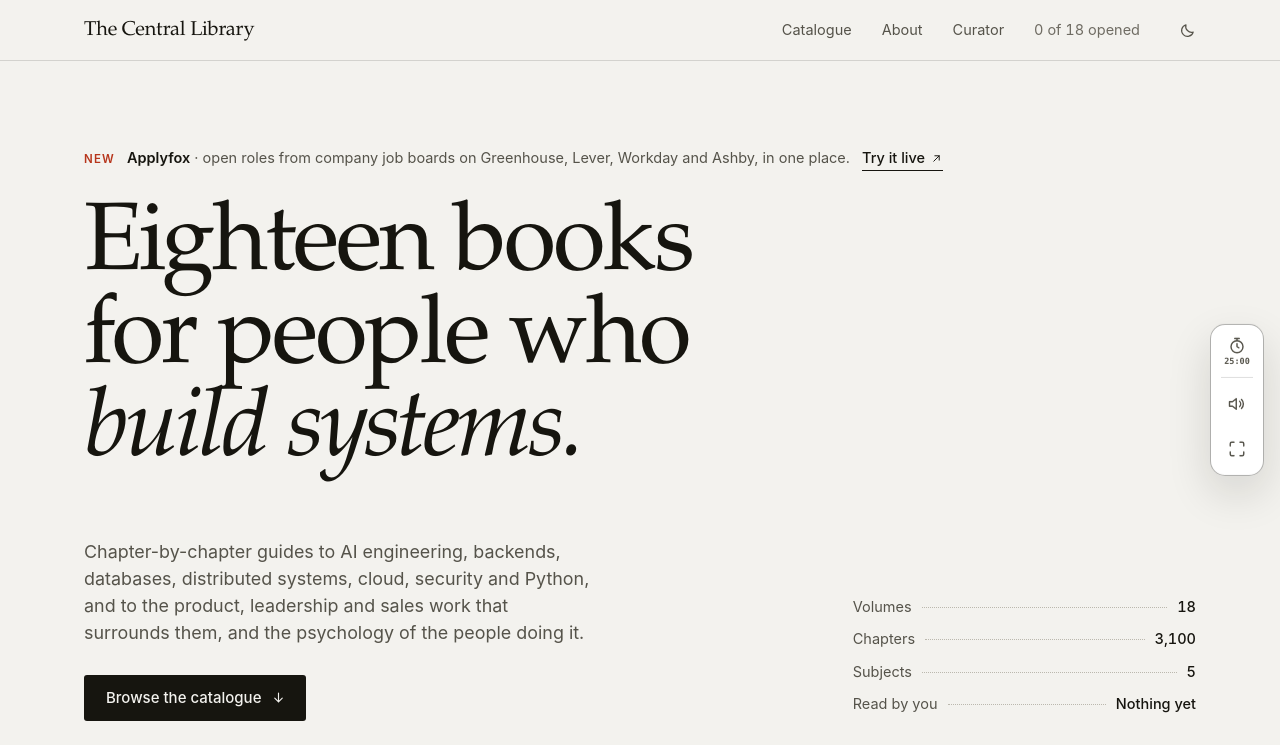
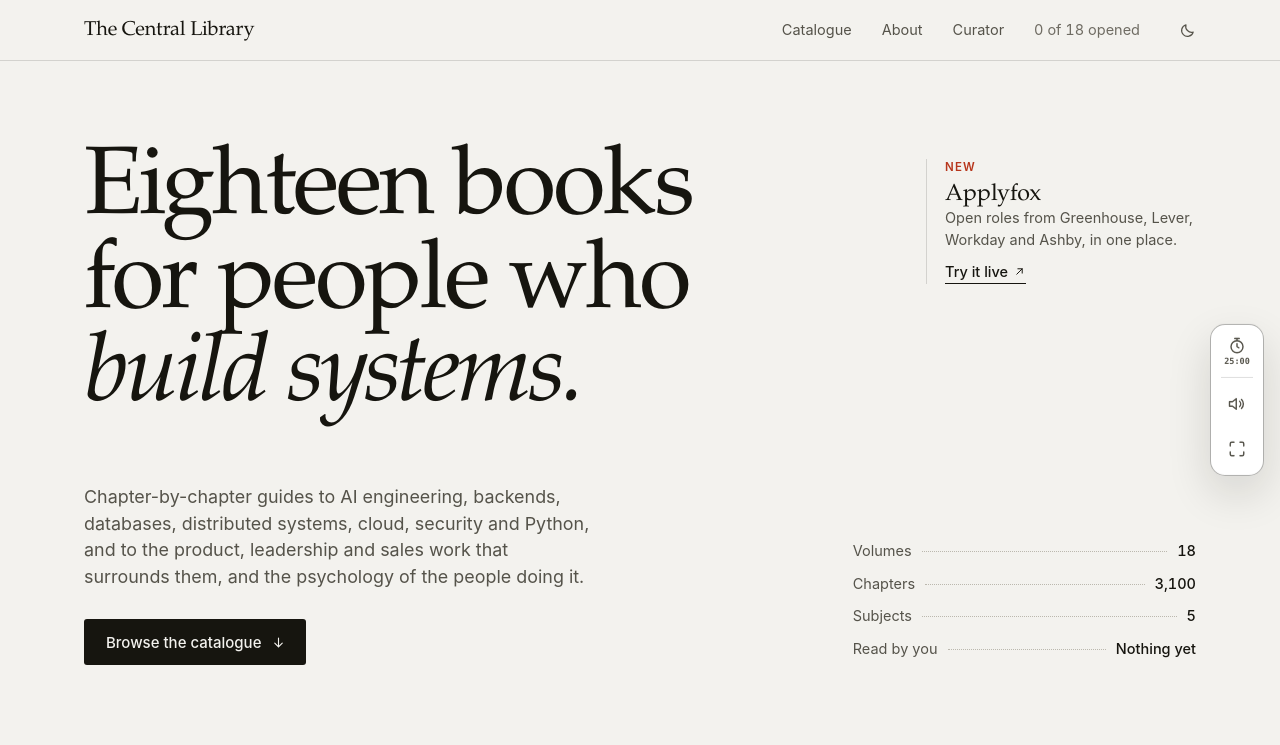
Before and after one commit to harshdotcom/AI-Systems, a plain HTML site: page index.html in a window 1280 px wide. Shown: the top 745 px of the page. Drawn offline with Linux system fonts and the light colour scheme; a web font is replaced by a local one.

Commit message:
Move Applyfox notice beside the library headline
Co-Authored-By: Claude Opus 5.5 <noreply@anthropic.com>

```diff
--- a/index.html
+++ b/index.html
@@ -213,14 +213,22 @@
       text-wrap: balance;
     }
     .hero-title em { font-style: italic; letter-spacing: -.035em; }
+    .hero-top {
+      display: grid;
+      grid-template-columns: minmax(0, 1fr) minmax(220px, 270px);
+      column-gap: var(--gutter);
+      align-items: start;
+    }
     .hero-note {
-      display: inline-flex; align-items: baseline; flex-wrap: wrap; gap: 4px 12px;
-      margin-bottom: clamp(18px, 2.6vw, 30px);
-      font-size: 14.5px; color: var(--ink-muted);
+      display: flex; flex-direction: column; align-items: flex-start; gap: 6px;
+      margin-top: .9em;
+      padding-left: 18px;
+      border-left: 1px solid var(--rule);
+      font-size: 14.5px; line-height: 1.5; color: var(--ink-muted);
     }
     .hero-note-tag { font-size: 11.5px; font-weight: 600; letter-spacing: .1em; text-transform: uppercase; color: var(--accent); }
-    .hero-note strong { color: var(--ink); font-weight: 600; }
-    .hero-note-go { display: inline-flex; align-items: center; gap: 5px; color: var(--ink); font-weight: 500; border-bottom: 1px solid currentColor; }
+    .hero-note strong { display: block; font-family: var(--font-display); font-size: 1.45rem; font-weight: 400; line-height: 1.1; color: var(--ink); }
+    .hero-note-go { display: inline-flex; align-items: center; gap: 5px; margin-top: 4px; color: var(--ink); font-weight: 500; border-bottom: 1px solid currentColor; }
     .hero-note-go svg { width: 13px; height: 13px; transition: transform .25s var(--ease-out); }
     .hero-note:hover .hero-note-go svg { transform: translate(2px, -2px); }
     .hero-body {
@@ -993,6 +1001,8 @@
     }
 
     @media (max-width: 860px) {
+      .hero-top { grid-template-columns: minmax(0, 1fr); }
+      .hero-note { margin-top: 26px; }
       .hero-body { grid-template-columns: minmax(0, 1fr); row-gap: 34px; }
       .ledger { grid-column: 1; max-width: 420px; }
       .idx-group { grid-template-columns: minmax(0, 1fr); }
@@ -1132,12 +1142,14 @@
 
     <!-- Opening -->
     <section class="hero" aria-labelledby="hero-title">
-      <a class="hero-note rise" href="https://harshdotcom.github.io/Applyfox/" target="_blank" rel="noopener">
-        <span class="hero-note-tag">New</span>
-        <span><strong>Applyfox</strong> · open roles from company job boards on Greenhouse, Lever, Workday and Ashby, in one place.</span>
-        <span class="hero-note-go">Try it live<svg viewBox="0 0 24 24" fill="none" stroke="currentColor" stroke-width="1.8" stroke-linecap="round" stroke-linejoin="round" aria-hidden="true"><path d="M7 17 17 7M9 7h8v8"/></svg></span>
-      </a>
-      <h1 class="hero-title rise" id="hero-title"><span id="hero-count">Eighteen</span> books for people who <em>build systems.</em></h1>
+      <div class="hero-top">
+        <h1 class="hero-title rise" id="hero-title"><span id="hero-count">Eighteen</span> books for people who <em>build systems.</em></h1>
+        <a class="hero-note rise d1" href="https://harshdotcom.github.io/Applyfox/" target="_blank" rel="noopener">
+          <span class="hero-note-tag">New</span>
+          <span><strong>Applyfox</strong>Open roles from Greenhouse, Lever, Workday and Ashby, in one place.</span>
+          <span class="hero-note-go">Try it live<svg viewBox="0 0 24 24" fill="none" stroke="currentColor" stroke-width="1.8" stroke-linecap="round" stroke-linejoin="round" aria-hidden="true"><path d="M7 17 17 7M9 7h8v8"/></svg></span>
+        </a>
+      </div>
 
       <div class="hero-body rise d1">
         <div>
```
